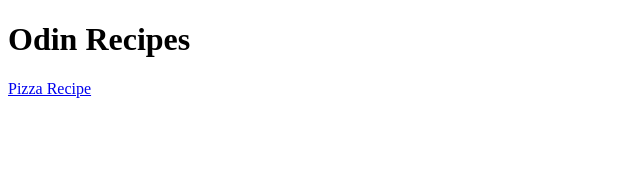
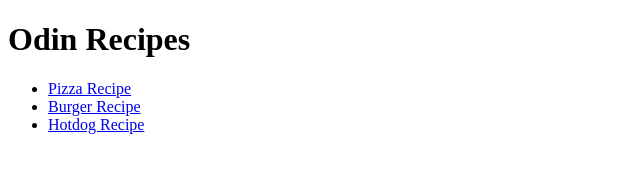
Before and after one commit to nerr88/odin-recipes, a plain HTML site: page index.html in a window 1280 px wide. Shown: the whole page, without its empty margins (0-640 px from the left). Drawn offline with Linux system fonts and the light colour scheme.

Commit message:
Added links for new pages
Links added for hotdog.html and burger.html

```diff
--- a/index.html
+++ b/index.html
@@ -7,6 +7,10 @@
 
     <body>
         <h1>Odin Recipes</h1>
-        <a href="recipes/pizza.html">Pizza Recipe</a>
+        <ul>
+        <li><a href="recipes/pizza.html">Pizza Recipe</a></li>
+        <li><a href="recipes/burger.html">Burger Recipe</a></li>
+        <li><a href="recipes/hotdog.html">Hotdog Recipe</a></li>
+        </ul>
     </body>
 </html>
```
